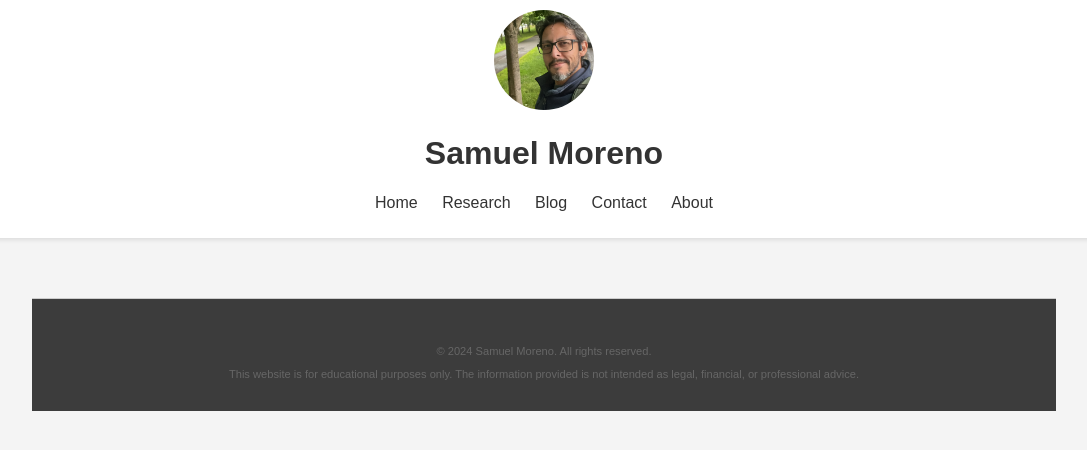
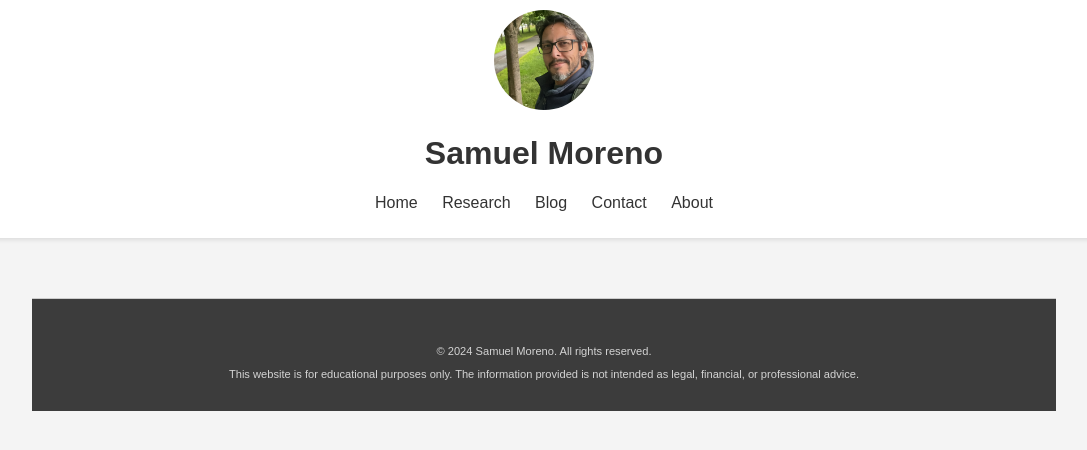
Before and after one commit to GregSom-MSc/GregSom-MSc.github.io, a Jekyll site: the page built from home.md, in a window 1280 px wide. Shown: the top 450 px of the page, without its empty margins (96-1183 px from the left). Built offline with Jekyll 4.4.1, drawn with Linux system fonts in a browser that asks for light colours.

Commit message:
Update style.css

```diff
--- a/assets/css/style.css
+++ b/assets/css/style.css
@@ -83,15 +83,15 @@
 
 .social-links a {
     margin: 0 10px;
-    color: #666;
+    color: #D3D3D3;
     text-decoration: none;
 }
 
 .social-links a:hover {
-    color: #333;
+    color: #F0F7FF;
 }
 
 .footer-disclaimer {
     font-size: smaller;
-    color: #666;
+    color: #D3D3D3;
 }
```
